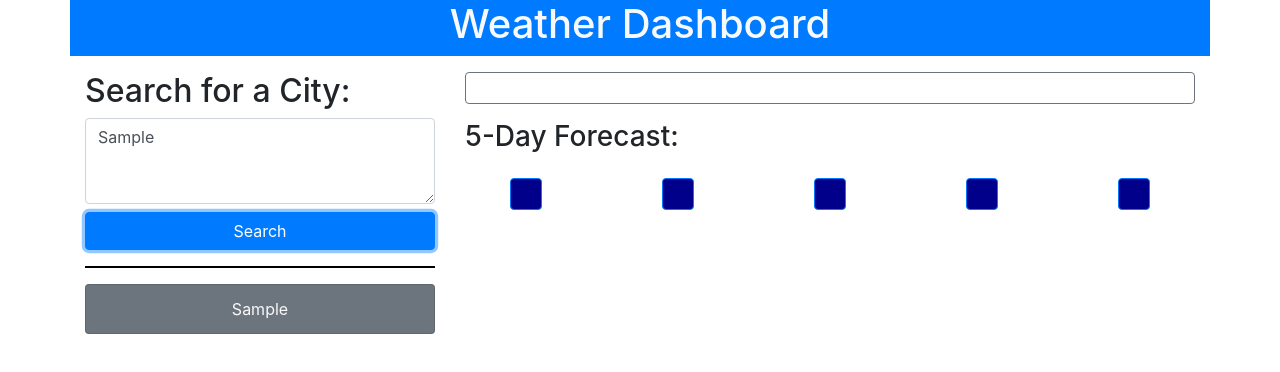
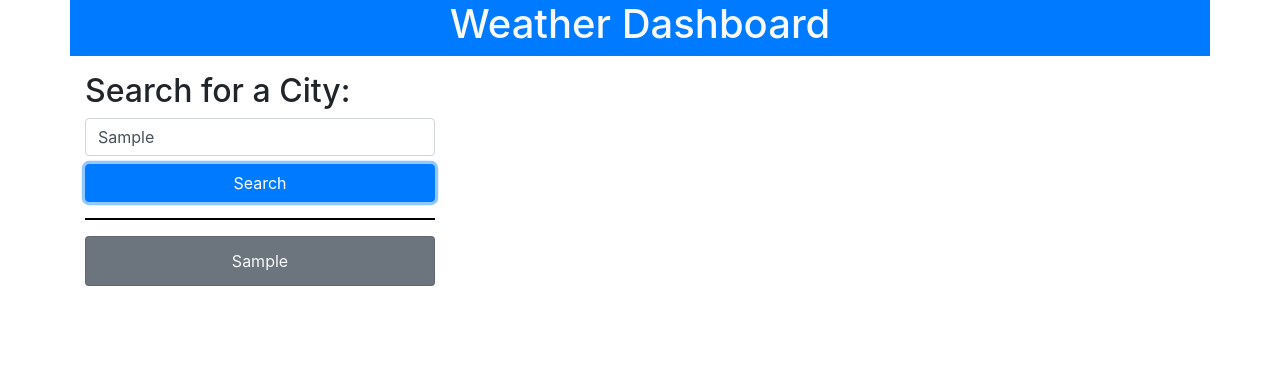
Before and after one commit to Danster4/c-6-weather-dashboard, a plain HTML site: page index.html in a window 1280 px wide. Both pictures are taken after typing "Sample" into the empty fields and a click on the button "Search". Drawn offline with nearby package versions, Linux system fonts and the light colour scheme; no server answers.

Commit message:
used sessionStorage to work for new page, create button with name, use array for sessionStorage, dynamically create and delete html in .col-8 and hide on first load.

```diff
--- a/assets/css/style.css
+++ b/assets/css/style.css
@@ -10,6 +10,10 @@ background-color: darkblue;
   flex-wrap: nowrap;
 }
 
+.hide {
+  display: none;
+}
+
 .card-body {
   padding: 15px;
 }
--- a/assets/js/script.js
+++ b/assets/js/script.js
@@ -14,11 +14,15 @@ var plus3DaysCard = document.querySelector("#plus3DaysCard")
 var plus4DaysCard = document.querySelector("#plus4DaysCard")
 var plus5DaysCard = document.querySelector("#plus5DaysCard")
 
+var citiesArray = sessionStorage.getItem('citySearched') || [];
 
 var reset = function() {
 
 }
 
+// $(document).ready(function () {
+//   sessionStorage.clear()
+// });
 
 
 $(document).ready(function () {
@@ -28,20 +32,29 @@ $(document).ready(function () {
     // val() and trim() methods are used to get the values from
     // textarea and stored in ""Text variable
     var searchText = $("#citySearchTextarea").val().trim();
-    // set the key/value pair in localStorage
-    localStorage.setItem('citySearched', searchText);
+
+
+
+    citiesArray.push(searchText)
+
+    // set the key/value pair in sessionStorage
+    sessionStorage.setItem('citySearched', citiesArray);
 
     // create button below with name of city you just searched
+
     var pastCityButton = document.createElement("a")
     pastCityButton.setAttribute("class", "list-group-item list-group-item-action w-100 text-center bg-secondary text-light")
     pastCityButton.setAttribute("id", "citySearched[1]")
     pastCityButton.setAttribute("href", "#");
-    pastCityButton.textContent = localStorage.getItem('citySearched')
+    for (var i = 0; i < citiesArray.length; i++) {
+      pastCityButton.textContent = citiesArray[i]
 
-    // append button to top of button container
-    pastCityButtonContainer.appendChild(pastCityButton);
+      // append button to top of button container
+      pastCityButtonContainer.appendChild(pastCityButton);
+    }
 
-    var citySearched = localStorage.getItem('citySearched')
+
+    var citySearched = sessionStorage.getItem('citySearched')
 
     var apiGeocodingUrl = "https://api.opencagedata.com/geocode/v1/json?"
     + "q=" + citySearched
@@ -76,14 +89,18 @@ $(document).ready(function () {
               console.log(data)
               console.log(data.daily[1].temp.day)
 
-              $("#citySearchTextarea").val(" ")
+              $(".col-8").removeClass("hide")
+
+              $(".card-body").html("")
+
+              $("#citySearchTextarea").val("")
 
 
               // create h5 City Name for Current Day Box
               var cityNameEl = document.createElement('h5');
               cityNameEl.setAttribute("class", "card-title text-left city date fw-bold");
               cityNameEl.setAttribute("id", "cityName");
-              cityNameEl.textContent = localStorage.getItem('citySearched') + " (" + currentDate + ")";
+              cityNameEl.textContent = searchText + " (" + currentDate + ")";
               currentDayCardBody.appendChild(cityNameEl);
 
               // create p Temp for Current Day Box
--- a/index.html
+++ b/index.html
@@ -26,7 +26,7 @@
 
           <h2 class="fw-bold">Search for a City:</h2>
 
-          <textarea class="form-control" id="citySearchTextarea" rows="3" placeholder="i.e. Chicago"></textarea>
+          <input class="form-control" id="citySearchTextarea" rows="3" placeholder="i.e. Chicago"></input>
 
         <div class="mt-2 justify-content-center" id="search-btn-div">
           <button class="mb-3 btn btn-primary w-100" id="search-btn" type="button" value="Input">Search</button>
@@ -45,7 +45,7 @@
 
 
 
-      <div class="col-8">
+      <div class="col-8 hide">
 
           <div class="w-100 card text-left border-secondary mb-3" id="currentDayCard" style="width: 18rem;">
             <div class="card-body" id="currentDayCardBody">
```
